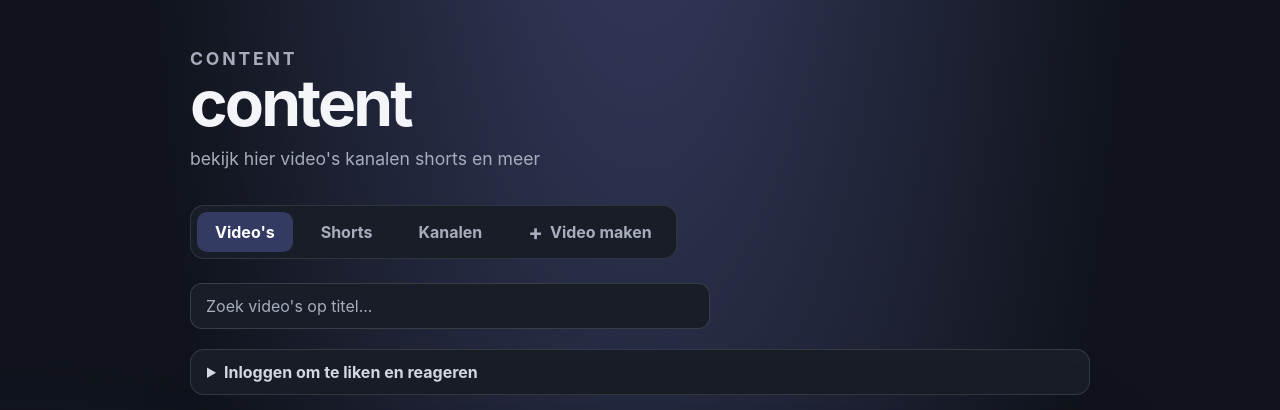
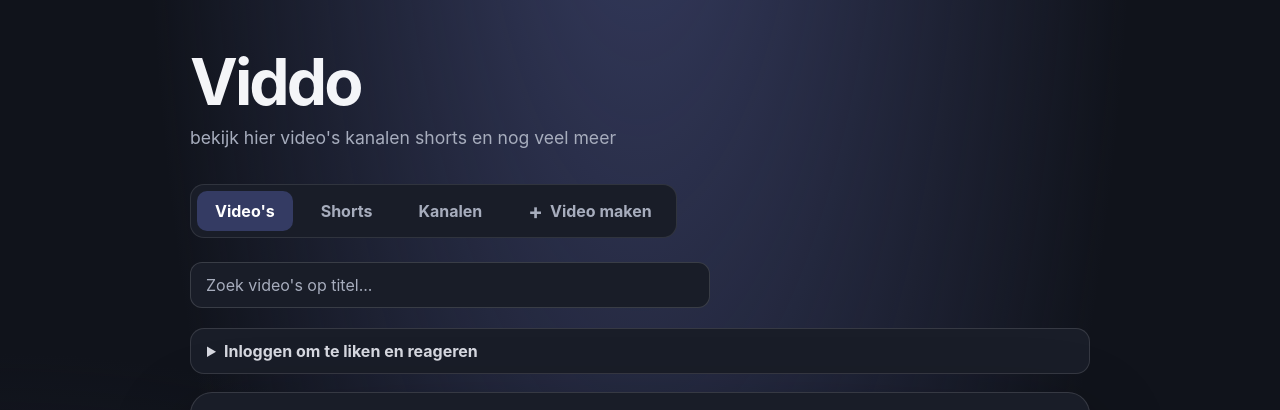
Before and after one commit to henkje23/video-s, a plain HTML site: page index.html in a window 1280 px wide. Shown: the top 410 px of the page. Drawn offline with nearby package versions, Linux system fonts and the light colour scheme; no server answers.

Commit message:
Update index.html

```diff
--- a/index.html
+++ b/index.html
@@ -698,9 +698,9 @@
   <body>
     <main>
       <header class="intro">
-        <p class="eyebrow">content</p>
-        <h1>content</h1></h1>
-        <p>bekijk hier video's kanalen shorts en meer</p>
+
+        <h1 id="viddo-tittel">Viddo</h1></h1>
+        <p>bekijk hier video's kanalen shorts en nog veel meer</p>
       </header>
       <div id="account-info-bar" class="account-info-bar" hidden>
         <span class="account-info-name" id="account-info-name"></span>
```
